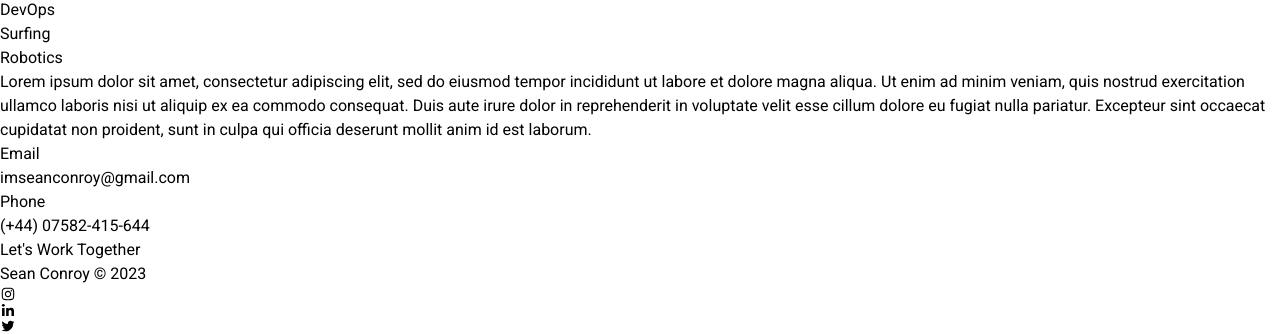
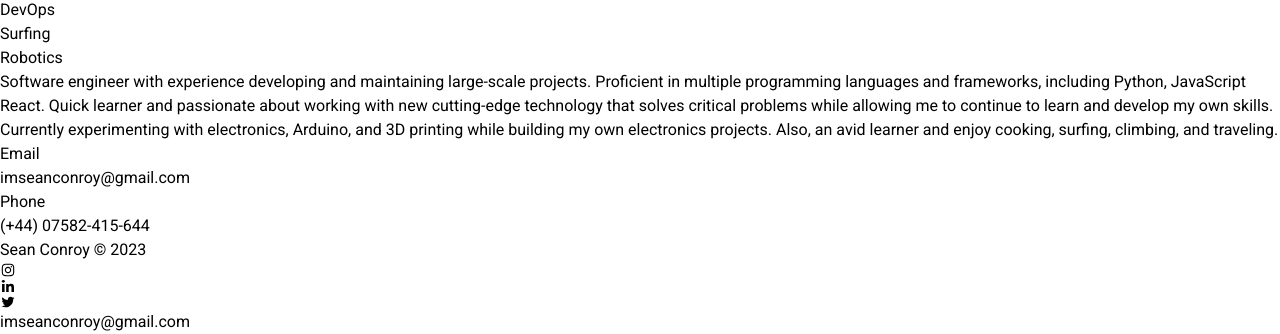
Before and after one commit to ImSeanConroy/portfolio, a React (Vite) app: page /about in a window 1280 px wide. Shown: the part 422-756 px from the top of the page. Built offline with nearby package versions, Linux system fonts and the light colour scheme.

Commit message:
Fix navigation bar

```diff
--- a/src/components/Footer.jsx
+++ b/src/components/Footer.jsx
@@ -7,7 +7,7 @@ const Footer = () => {
       <div className="flex flex-col md:flex-row justify-between gap-5">
 
         <div className="text-center w-full">
-          <p className="text-xl lg:text-2xl font-semibold tracking-wide">
+          <p className="text-xl font-semibold tracking-wide">
             Sean Conroy © 2023
           </p>
         </div>
@@ -27,7 +27,7 @@ const Footer = () => {
         </div>
 
         <div className="text-center w-full">
-          <p className="text-xl lg:text-2xl font-semibold tracking-wide">
+          <p className="text-xl font-semibold tracking-wide">
             imseanconroy@gmail.com
           </p>
         </div>
--- a/src/components/Header.jsx
+++ b/src/components/Header.jsx
@@ -1,4 +1,4 @@
-import { Link } from 'react-router-dom';
+import { Link, NavLink } from 'react-router-dom';
 
 const Header = () => {
   return (
@@ -13,16 +13,23 @@ const Header = () => {
               Sean Conroy
             </Link>
 
-            <nav className="invisible md:visible flex items-center justify-center ml-auto text-lg tracking-wide">
-              <Link
+            <nav className="invisible md:visible flex items-center gap-5 justify-center ml-auto text-lg tracking-wide font-light hover:text-gray-900">
+              <NavLink
                 to="/"
-                className="font-light hover:text-gray-900 border-b border-gray-900 mr-5"
+                className={({ isActive, isPending }) =>
+                  isPending ? '' : isActive ? 'border-b border-gray-900' : ''
+                }
               >
                 Work
-              </Link>
-              <Link to="/about" className="font-light hover:text-gray-900">
+              </NavLink>
+              <NavLink
+                to="/about"
+                className={({ isActive, isPending }) =>
+                  isPending ? '' : isActive ? 'border-b border-gray-900' : ''
+                }
+              >
                 About
-              </Link>
+              </NavLink>
             </nav>
           </div>
         </div>
--- a/src/pages/AboutPage.jsx
+++ b/src/pages/AboutPage.jsx
@@ -8,26 +8,34 @@ const AboutPages = () => {
         <div className="flex flex-col md:flex-row justify-between gap-8 md:gap-24 text-lg">
           <div className="basis-1/2">
             <p className="text-lg font-light pb-8">Areas of Expertise</p>
-            <p className="text-2xl md:text-3xl font-semibold tracking-wide">
+            <p className="text-2xl md:text-3xl font-semibold tracking-wide pb-1">
               Full stack Development
             </p>
-            <p className="text-2xl md:text-3xl font-semibold tracking-wide">
+            <p className="text-2xl md:text-3xl font-semibold tracking-wide pb-1">
               Machine Learning
             </p>
-            <p className="text-2xl md:text-3xl font-semibold tracking-wide">DevOps</p>
-            <p className="text-2xl md:text-3xl font-semibold tracking-wide">Surfing</p>
-            <p className="text-2xl md:text-3xl font-semibold tracking-wide">Robotics</p>
+            <p className="text-2xl md:text-3xl font-semibold tracking-wide pb-1">
+              DevOps
+            </p>
+            <p className="text-2xl md:text-3xl font-semibold tracking-wide pb-1">
+              Surfing
+            </p>
+            <p className="text-2xl md:text-3xl font-semibold tracking-wide pb-1">
+              Robotics
+            </p>
           </div>
 
           <div className="basis-1/2">
             <p className="text-lg font-light leading-8 pb-24 md:pb-10">
-              Lorem ipsum dolor sit amet, consectetur adipiscing elit, sed do
-              eiusmod tempor incididunt ut labore et dolore magna aliqua. Ut
-              enim ad minim veniam, quis nostrud exercitation ullamco laboris
-              nisi ut aliquip ex ea commodo consequat. Duis aute irure dolor in
-              reprehenderit in voluptate velit esse cillum dolore eu fugiat
-              nulla pariatur. Excepteur sint occaecat cupidatat non proident,
-              sunt in culpa qui officia deserunt mollit anim id est laborum.
+              Software engineer with experience developing and maintaining
+              large-scale projects. Proficient in multiple programming languages
+              and frameworks, including Python, JavaScript React. Quick learner
+              and passionate about working with new cutting-edge technology that
+              solves critical problems while allowing me to continue to learn
+              and develop my own skills. Currently experimenting with
+              electronics, Arduino, and 3D printing while building my own
+              electronics projects. Also, an avid learner and enjoy cooking,
+              surfing, climbing, and traveling.
             </p>
             <div className="flex flex-row gap-10 pb-14">
               <div>
@@ -41,9 +49,9 @@ const AboutPages = () => {
               </div>
             </div>
 
-            <button className="text-lg font-light text-white bg-slate-600 px-10 py-5">
+            {/* <button className="text-lg font-light text-white bg-slate-600 px-10 py-5">
               Let's Work Together
-            </button>
+            </button> */}
           </div>
         </div>
       </div>
```
